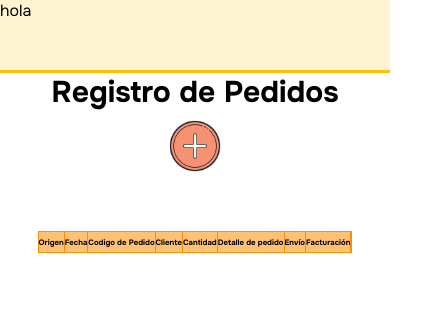
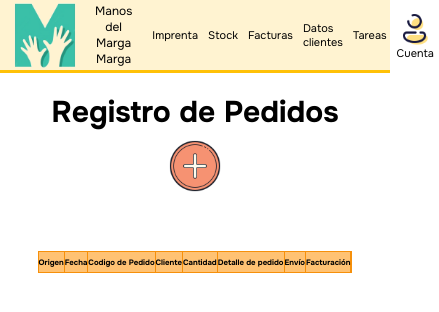
Before and after one commit to Pepeoawvh/PROYECTO2CRUDappTablaPedidos, a plain HTML site: page index.html in a window 390 px wide. Shown: the whole page, 439 px wide, since content can reach past the window. Drawn offline with Linux system fonts and the light colour scheme.

Commit message:
navbar e imagenes decorativas

```diff
--- a/estilos.css
+++ b/estilos.css
@@ -13,7 +13,7 @@ body {
 .navbar {
     display: grid;
     grid-template-columns: 1fr 1fr 1fr 1fr 1fr 1fr 1fr;
-    grid-template-rows: 1fr;
+    grid-template-rows: 70px;
     background-color: #fff3d1;
     border-color: #ffc107;
     border-style: solid;
@@ -21,6 +21,37 @@ body {
     border-top: none;
     border-left: none;
     border-right: none;
+    align-items: center;
+    justify-items: center;
+    font-size: 1vw;
+}
+
+.navitem:hover {
+    cursor: pointer;
+}
+.slot1{
+    display: grid;
+    grid-template-columns: 1fr 1fr;
+    text-align: center;
+    align-items: center;
+}
+
+.logofalso{
+    width: 70px;
+    height: 70px;
+    /* box-sizing: border-box; */
+    padding: 10px;
+
+}
+.textlogo{
+    /* font-size: 15px; */
+    padding: 10px;
+}
+.slot7{
+    display: grid;
+    grid-template-rows: 1fr 0.3fr;
+    text-align: center;
+    align-items: center;
 }
 .crud {
     display: grid;
@@ -34,6 +65,7 @@ body {
     color: rgb(100, 100, 114, );
     font-size: 50px;
     font-weight: 700;
+    padding-top: 20px;
 
 }
 
@@ -166,7 +198,21 @@ body {
     .contenedor {
         padding: 10px;
     }
+    .logofalso{
+        padding: 5px;
 
+    }
+    .textlogo{
+        font-size: 12px;
+    }
+    .navitem{
+        font-size: 11px ;
+        padding: 5px;
+    }
+    .userfake{
+        width:35px ;
+        height: 35px;
+    }
     .titulocrud {
         text-align: center;
         color: rgb(100, 100, 114, );
--- a/index.html
+++ b/index.html
@@ -14,7 +14,16 @@
     <title>CRUD aPP REGISTRO DE DATOS DE PEDIDOS</title>
 </head>
 <header>
-    <div class="navbar">hola</div>
+    <div class="navbar">
+        <div class="slot1 navitem"><img class="logofalso" src="./public/assets/img/logofalso.png" alt=""> <span class="textlogo">Manos del Marga Marga</span></div>
+        <span class="navitem navitem">Imprenta</span>
+        <span class="navitem">Stock</span>
+        <span class="navitem">Facturas</span>
+        <span class="navitem">Datos clientes</span>
+        <span class="navitem">Tareas</span>
+        <div class="slot7 navitem"><img class="userfake" src="./public/assets/img/usuario.png" alt=""> <span>Cuenta</span></div>
+
+    </div>
 </header>
 
 <body>
@@ -22,7 +31,6 @@
     <section class="crud">
         <span class="titulocrud">Registro de Pedidos</span>
         <button type="submit" id="botonAdd" class="botonadd"></button>
-
         <!-- Formulario 1 Pedidos stock, etiquetas con id -->
         <form id="formRegistro" class="formucrud hidden">
             <select place id="entradainput" class="formInput">
```
